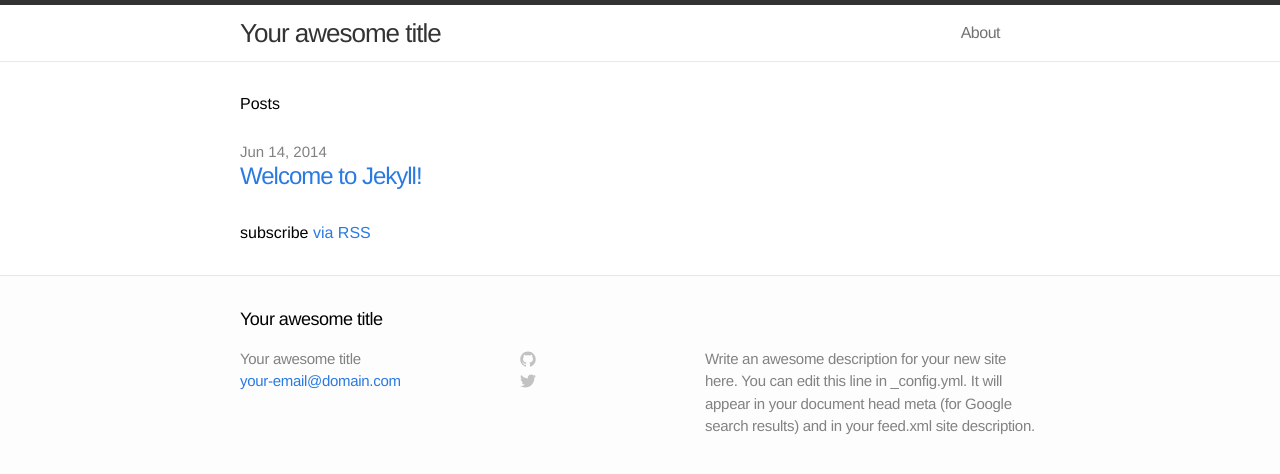
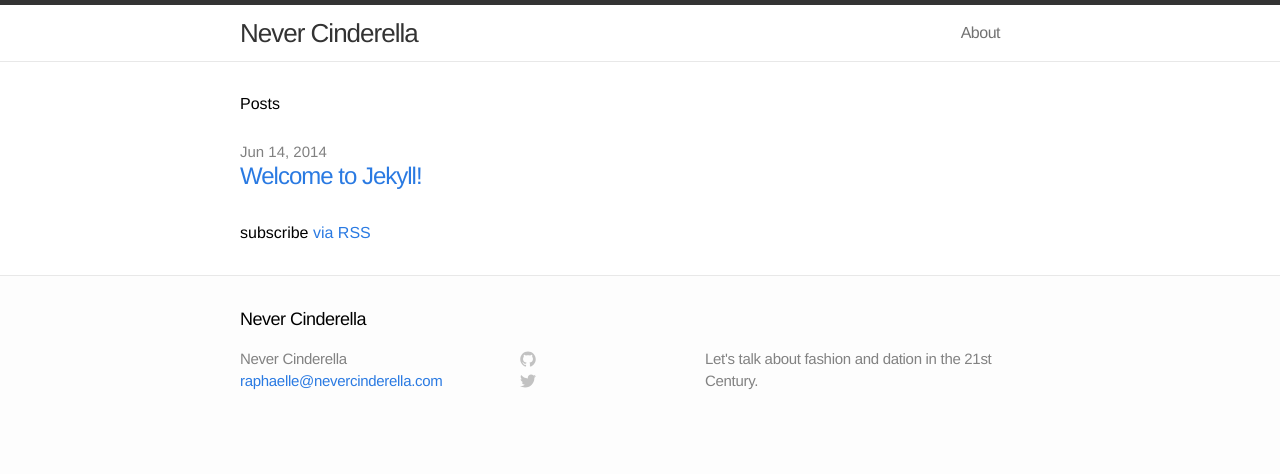
Before and after one commit to raphaelleheaf/nevercinderalla, a Jekyll site: the page built from index.html, in a window 1280 px wide. Shown: the top 474 px of the page. Built offline with Jekyll 4.4.1, drawn with Linux system fonts in a browser that asks for light colours.

Commit message:
personalise text on home page

```diff
--- a/_config.yml
+++ b/_config.yml
@@ -1,9 +1,9 @@
 # Site settings
-title: Your awesome title
-email: your-email@domain.com
-description: "Write an awesome description for your new site here. You can edit this line in _config.yml. It will appear in your document head meta (for Google search results) and in your feed.xml site description."
+title: Never Cinderella
+email: raphaelle@nevercinderella.com
+description: Let's talk about fashion and dation in the 21st Century.
 baseurl: ""
-url: "http://yourdomain.com"
+url: "http://nevercinderella.com"
 
 # Build settings
 markdown: kramdown
```
